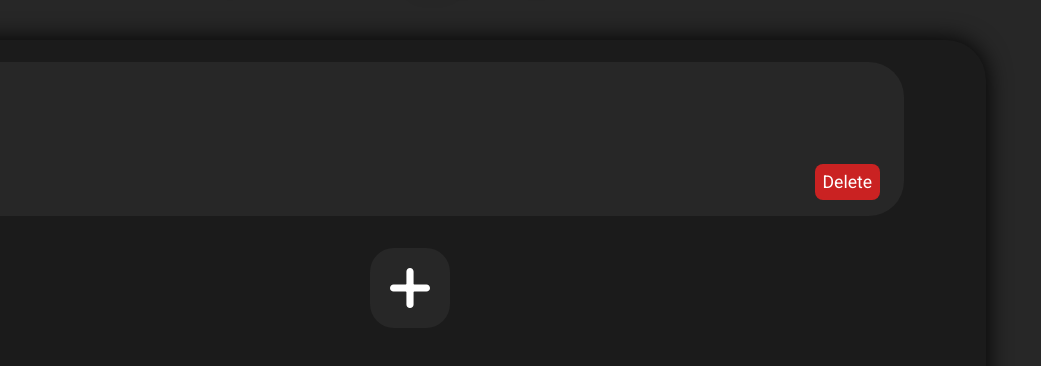
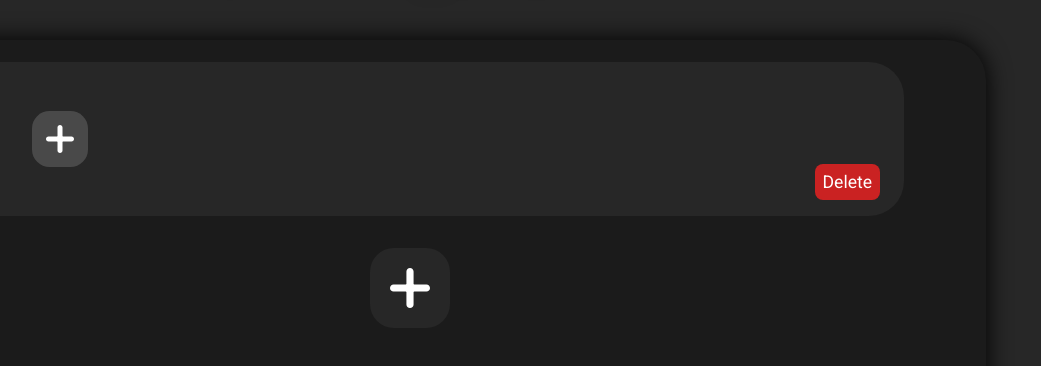
Before and after one commit to stepkos/color-organizer, a PHP site: page / in a window 1280 px wide. Shown: the part 80-446 px from the top of the page, without its empty margins (230-1271 px from the left). Run offline with PHP 8.4, Linux system fonts and the light colour scheme; the visitor is signed in with stand-in values (Sample User, id 1); tables that the repository leaves empty hold one stand-in row (values such as "Sample post"); data that the repository does not hold is empty.

Commit message:
fix bugs

```diff
--- a/index.php
+++ b/index.php
@@ -14,21 +14,29 @@
 
     <?php
         if (isset($pallets)) {
-            foreach($pallets as $palette) {
+            foreach($pallets as $key => $palette) {
 
                 echo '<article>';
 
                 foreach($palette as $color) {
                     echo '
                         <div class="tile" style="background-color: '.$color['color'].';">
-                                <a href="#" title="Click to delete"><div class="delTile">x</div></a>
+                            <a href="deleteColor.php?color_id='.$color['color_id'].'" title="Click to delete">
+                                <div class="delTile">x</div>
+                            </a>
                             <a title="Click to copy"><div class="hash">'.$color['color'].'</div></a>
                         </div>
                     ';
                 }
 
                 echo '
-                    <a href="deletePalette.php?palette_id='.$palette[0]['palette_id'].'" title="Delete palette">
+                    <a href="#" title="Add color" style="display: block; margin: auto 0;">
+                        <div class="tile add">
+                            <img src="icons/add.svg" alt="Add">
+                        </div>
+                    </a>
+
+                    <a href="deletePalette.php?palette_id='.$key.'" title="Delete palette">
                         <div class="delete">Delete</div>
                     </a>
 
```
Lines whose indentation alone changed are shown as unchanged.
